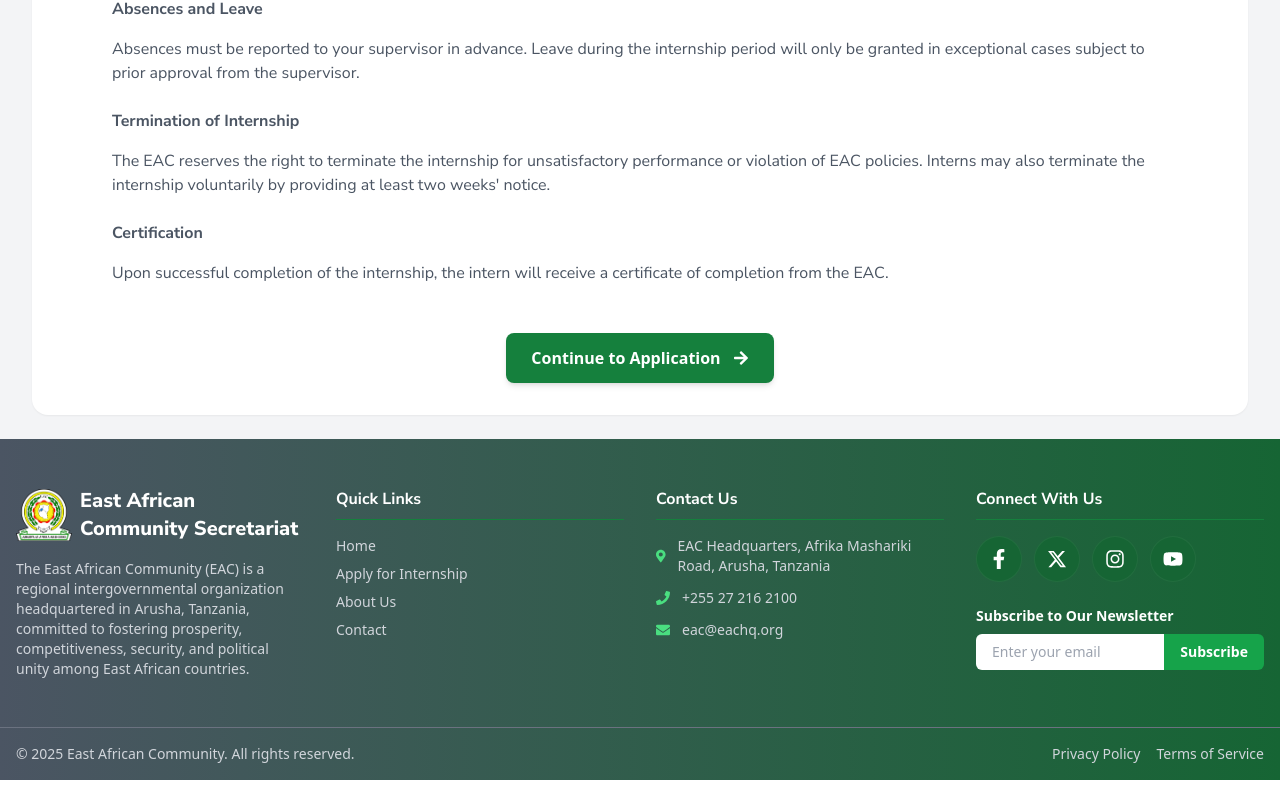
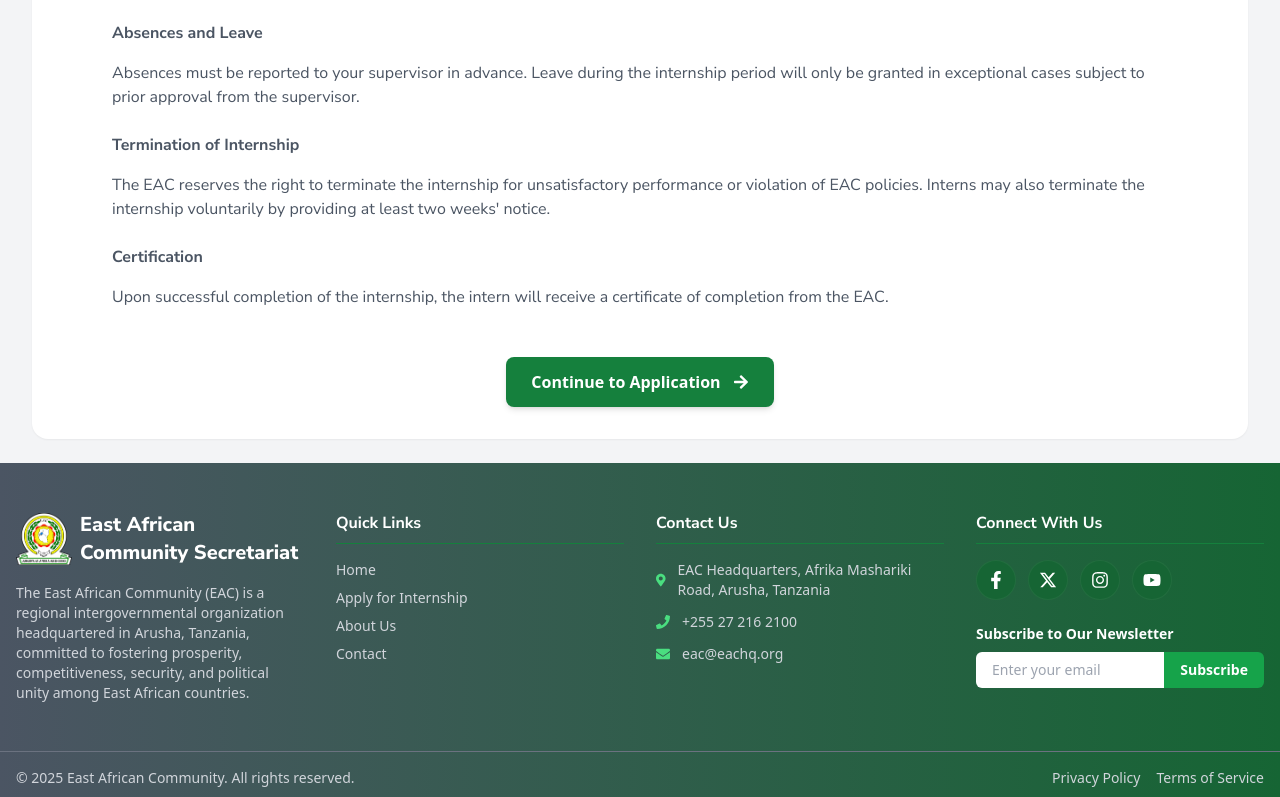
Before and after one commit to supa-modo/internships-portal-revamp, a React (Vite) app: page / in a window 1280 px wide. Shown: the part 1128-1925 px from the top of the page. Built offline with nearby package versions, Linux system fonts and the light colour scheme; no server answers.

Commit message:
Refine text and styling in Approval and Footer components
- Updated text in Approval modal to use gender-neutral language
- Reduced padding and icon sizes in Footer social media buttons
- Modified policy content to specify EAC member states for internship eligibility

```diff
--- a/src/components/common/Approval.jsx
+++ b/src/components/common/Approval.jsx
@@ -206,10 +206,10 @@ const ApprovalModal = ({ application, onClose, type = "approval" }) => {
                 <div className="mt-6 py-4 bg-gray-50 rounded-lg">
                   <p className="text-sm text-gray-600">
                     The previewed document will be sent to the applicant's email
-                    address with a message informing them of the{" "}
+                    address with a message informing him/her of the{" "}
                     {type === "approval"
                       ? "application approval"
-                      : "internship extension"}
+                      : "internship extension"}{" "}
                     and further instructions.
                   </p>
                   <p className="text-sm text-gray-600 mt-3">
--- a/src/components/common/Footer.jsx
+++ b/src/components/common/Footer.jsx
@@ -112,33 +112,33 @@ const Footer = () => {
                 href="https://facebook.com/eac"
                 target="_blank"
                 rel="noopener noreferrer"
-                className="bg-primary-800 border border-gray-50/5 p-3 rounded-full hover:bg-primary-700 transition duration-300"
+                className="bg-primary-800 border border-gray-50/5 p-2.5 rounded-full hover:bg-primary-700 transition duration-300"
               >
-                <FaFacebookF className="text-xl" />
+                <FaFacebookF className="text-lg" />
               </a>
               <a
                 href="https://twitter.com/eac"
                 target="_blank"
                 rel="noopener noreferrer"
-                className="bg-primary-800 p-3 border border-gray-50/5 rounded-full hover:bg-primary-700 transition duration-300"
+                className="bg-primary-800 p-2.5 border border-gray-50/5 rounded-full hover:bg-primary-700 transition duration-300"
               >
-                <FaXTwitter className="text-xl" />
+                <FaXTwitter className="text-lg" />
               </a>
               <a
                 href="https://www.instagram.com/eac_secretariat1/"
                 target="_blank"
                 rel="noopener noreferrer"
-                className="bg-primary-800 p-3 border border-gray-50/5 rounded-full hover:bg-primary-700 transition duration-300"
+                className="bg-primary-800 p-2.5 border border-gray-50/5 rounded-full hover:bg-primary-700 transition duration-300"
               >
-                <FaInstagram className="text-xl" />
+                <FaInstagram className="text-lg" />
               </a>
               <a
                 href="https://youtube.com/eac"
                 target="_blank"
                 rel="noopener noreferrer"
-                className="bg-primary-800 p-3 border border-gray-50/5 rounded-full hover:bg-primary-700 transition duration-300"
+                className="bg-primary-800 p-2.5 border border-gray-50/5 rounded-full hover:bg-primary-700 transition duration-300"
               >
-                <FaYoutube className="text-xl" />
+                <FaYoutube className="text-lg" />
               </a>
             </div>
             <div className="mt-6">
--- a/src/data/policyContent.json
+++ b/src/data/policyContent.json
@@ -15,7 +15,7 @@
     {
       "section": "Eligibility Requirements",
       "paragraphs": [
-        "You must be enrolled in a recognized university or have recently graduated (within the last year).",
+        "You must be enrolled in a recognized university or have recently graduated (within the last year) in any of the EAC member states' higher education learning institutions",
         "Internships are available for students in fields related to the work and supporting activities of the EAC, such as Information Technology, Human Resources, Finance, Customs and Trade, Public Relations and Communications, International Relations & Diplomacy etc."
       ]
     },
```
